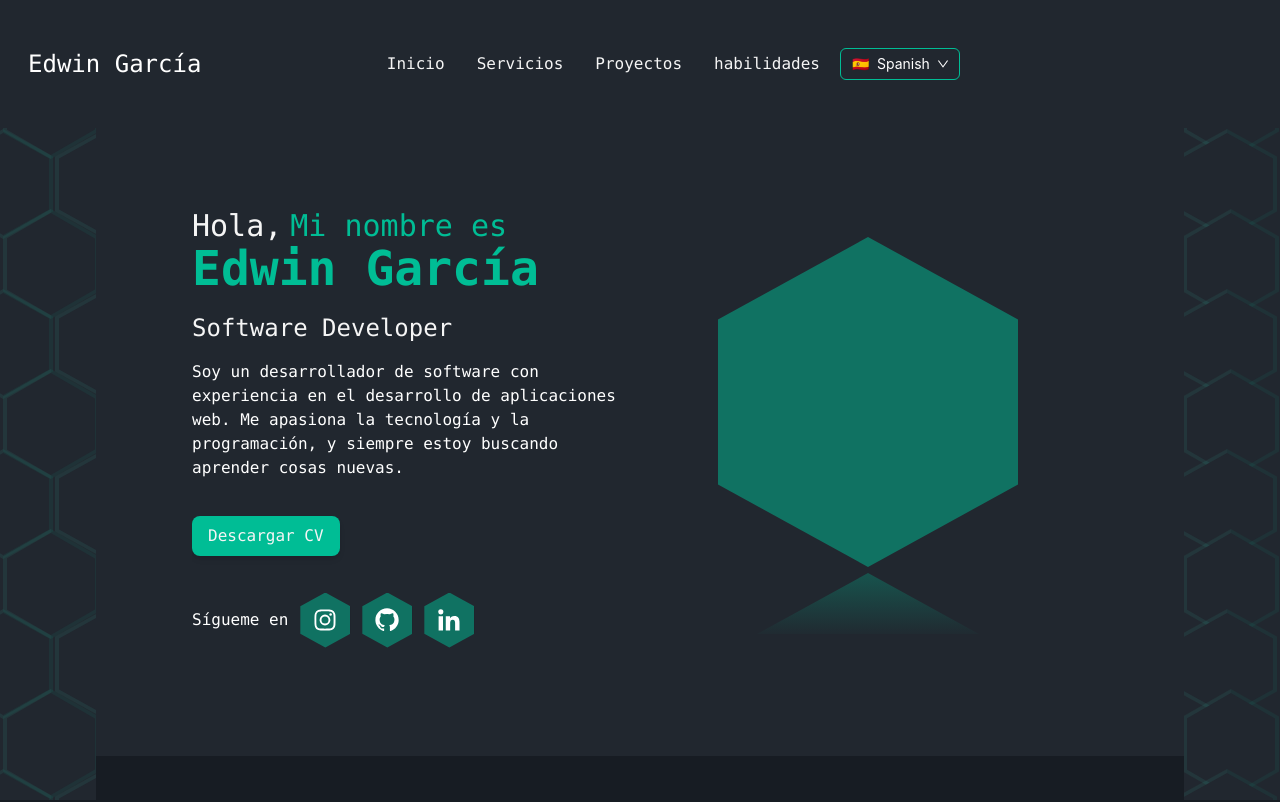
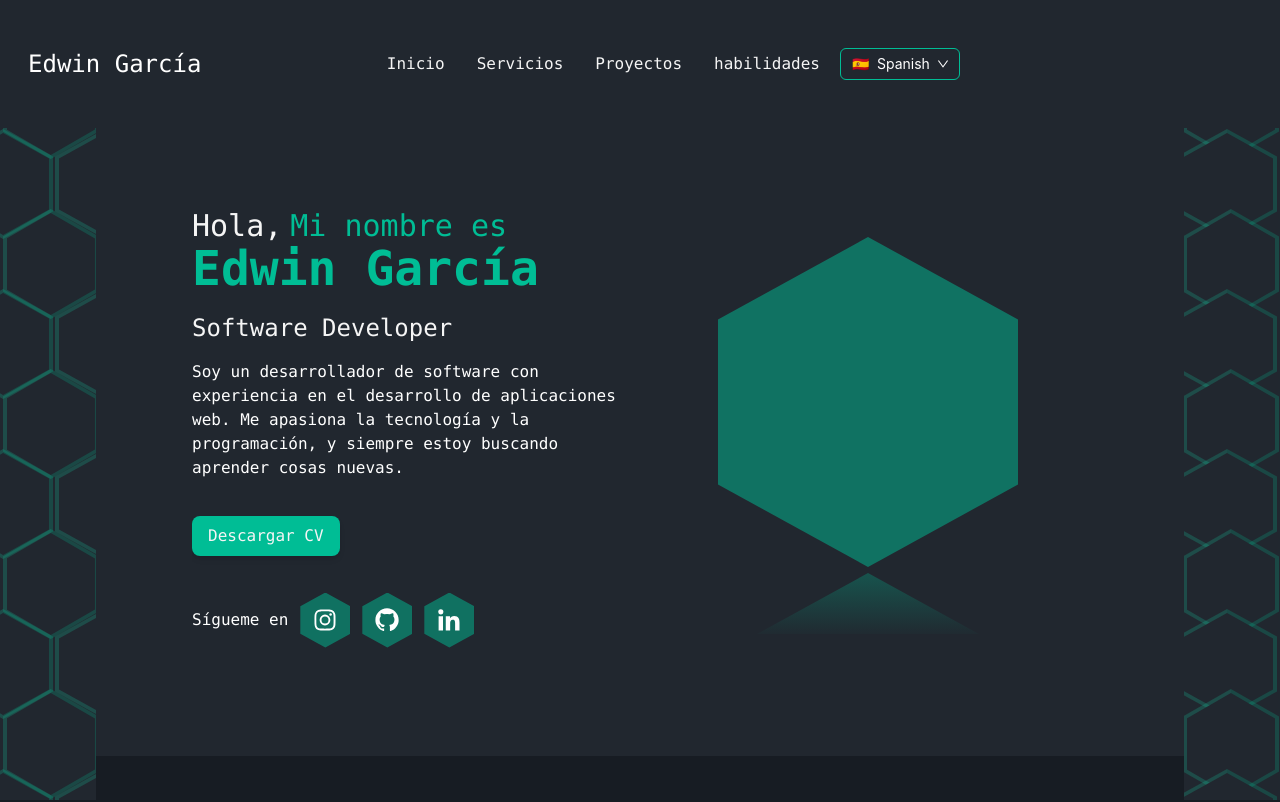
Before and after one commit to Dark-rambler/portafolio-2025, a React (Vite) app: page / in a window 1280 px wide. Shown: the top 802 px of the page. Built offline with nearby package versions, Linux system fonts and the light colour scheme.

Commit message:
agrega estilos

```diff
--- a/src/App.css
+++ b/src/App.css
@@ -40,7 +40,7 @@ body {
   margin: 0.0625rem; /* Margen equivalente a 1px */
   clip-path: polygon(50% 0%, 100% 25%, 100% 75%, 50% 100%, 0% 75%, 0% 25%);
   transition: 2s;
-  background-color: #00bd9413;
+  background-color: #00bd9438;
 }
 .hexagon:hover {
   transition: 0s;
--- a/src/components/sections/presentation/presentation.tsx
+++ b/src/components/sections/presentation/presentation.tsx
@@ -65,7 +65,9 @@ export default function PresentationSection() {
                   key={index}
                   href={item.link}
                   target="_blank"
-                  className=" flex justify-center items-center hover:bg-tertiary/25 smallHexagon bg-tertiary/50 animate-blink cursor-pointer  hover:scale-110 transform active:translate-y-0.5 transition-transform duration-150 shadow-md"
+                  className=" flex justify-center items-center hover:bg-tertiary/25 smallHexagon bg-tertiary/50 animate-pulse hover:animate-none
+                  cursor-pointer  hover:scale-110 transform active:translate-y-0.5
+                   transition-transform duration-150 shadow-md"
                 >
                   <span className=" hover:scale-110 transform active:translate-y-0.5 transition-transform duration-150">
                     <IconSelect icon={item.icon} />
--- a/src/output.css
+++ b/src/output.css
@@ -774,6 +774,16 @@ video {
   transform: translate(var(--tw-translate-x), var(--tw-translate-y)) rotate(var(--tw-rotate)) skewX(var(--tw-skew-x)) skewY(var(--tw-skew-y)) scaleX(var(--tw-scale-x)) scaleY(var(--tw-scale-y));
 }
 
+@keyframes pulse {
+  50% {
+    opacity: .5;
+  }
+}
+
+.animate-pulse {
+  animation: pulse 2s cubic-bezier(0.4, 0, 0.6, 1) infinite;
+}
+
 .cursor-pointer {
   cursor: pointer;
 }
@@ -1058,17 +1068,6 @@ video {
   transform: translate(var(--tw-translate-x), var(--tw-translate-y)) rotate(var(--tw-rotate)) skewX(var(--tw-skew-x)) skewY(var(--tw-skew-y)) scaleX(var(--tw-scale-x)) scaleY(var(--tw-scale-y));
 }
 
-@keyframes ping {
-  75%, 100% {
-    transform: scale(2);
-    opacity: 0;
-  }
-}
-
-.hover\:animate-ping:hover {
-  animation: ping 1s cubic-bezier(0, 0, 0.2, 1) infinite;
-}
-
 @keyframes pulse {
   50% {
     opacity: .5;
@@ -1077,6 +1076,10 @@ video {
 
 .hover\:animate-pulse:hover {
   animation: pulse 2s cubic-bezier(0.4, 0, 0.6, 1) infinite;
+}
+
+.hover\:animate-none:hover {
+  animation: none;
 }
 
 .hover\:bg-tertiary\/25:hover {
```
